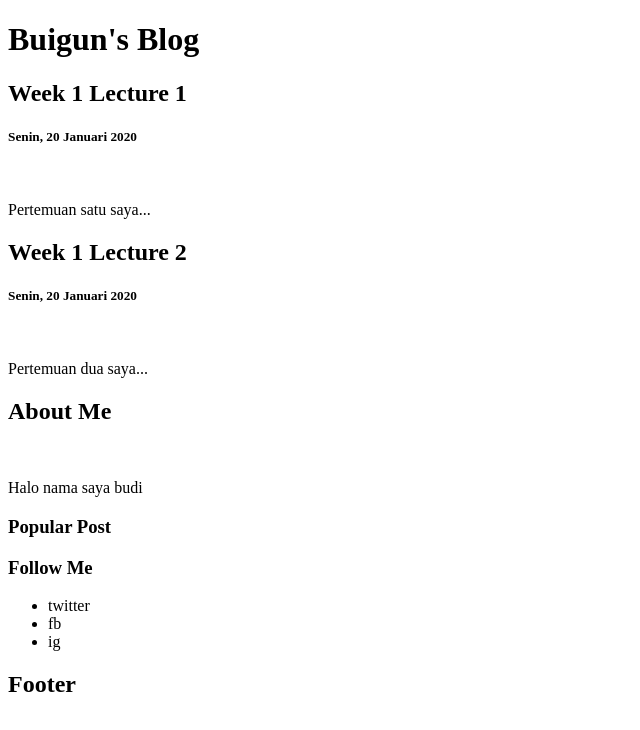
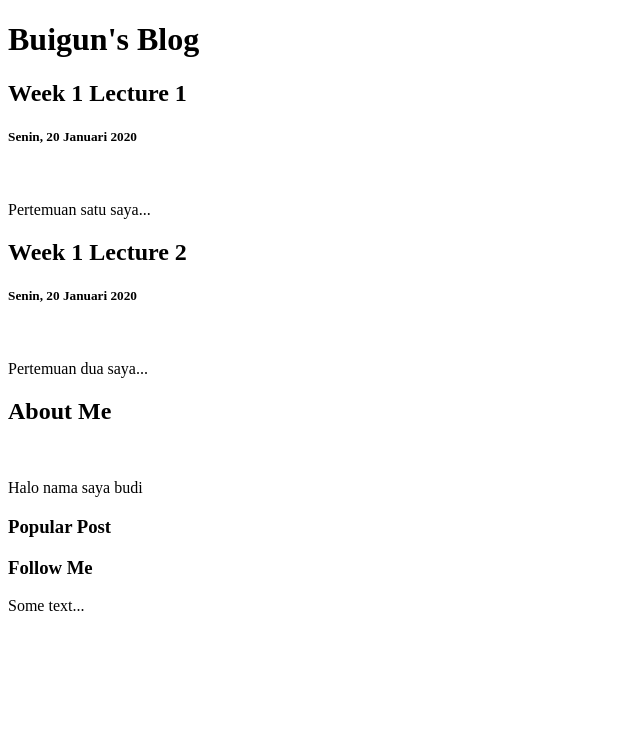
Before and after one commit to budiigunawan/buigun.github.io, a plain HTML site: page index.html in a window 1280 px wide. Shown: the whole page, without its empty margins (0-640 px from the left). Drawn offline with Linux system fonts and the light colour scheme.

Commit message:
membuat file index1.html dan home.css

```diff
--- a/index.html
+++ b/index.html
@@ -4,7 +4,7 @@
         <title>Buigun's Blog</title>
         <meta charset="UTF-8">
         <meta name="viewport" content="width=device-width, initial-scale=1">
-        <link rel="stylesheet" href="css/home.css" type="text/css">
+        <link rel="stylesheet" href="./home.css" type="text/css">
     </head>
 
     <body>
@@ -41,17 +41,9 @@
                 </div>
                 <div class="card">
                     <h3>Follow Me</h3>
-                    <ul>
-                        <li>twitter</li>
-                        <li>fb</li>
-                        <li>ig</li>
-                    </ul>
+                    <p>Some text...</p>
                 </div>
             </div>
         </main>
-
-        <footer>
-            <h2>Footer</h2>
-        </footer>
     </body>
 </html>
```
Also changed, not shown: index1.html (added, +17 -0 lines), home.css (added).
